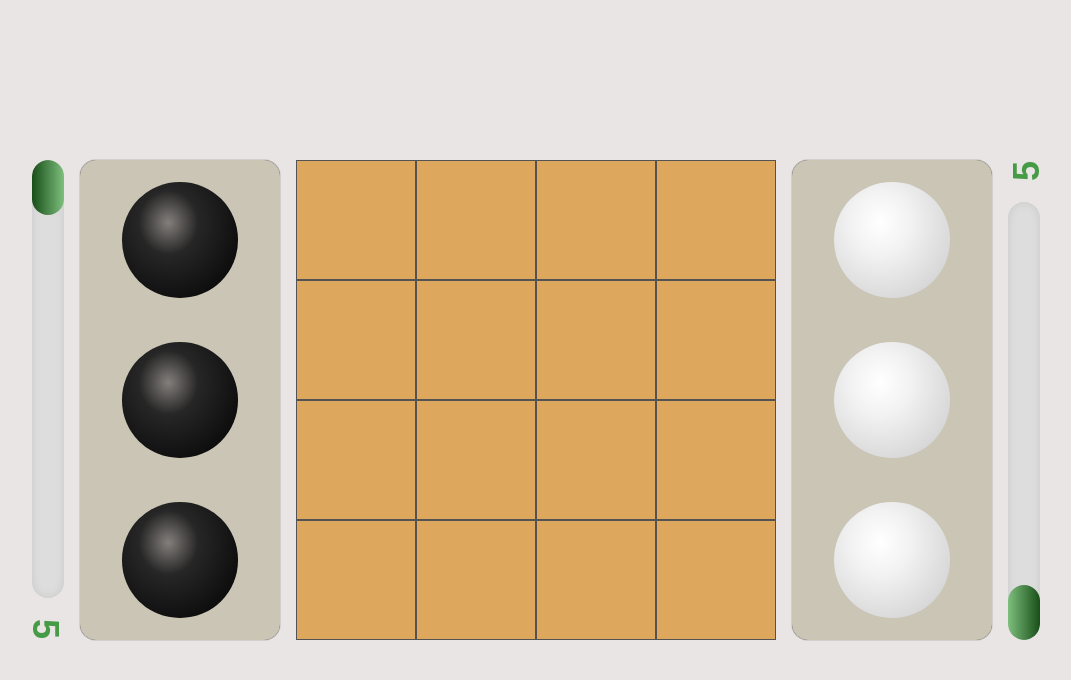
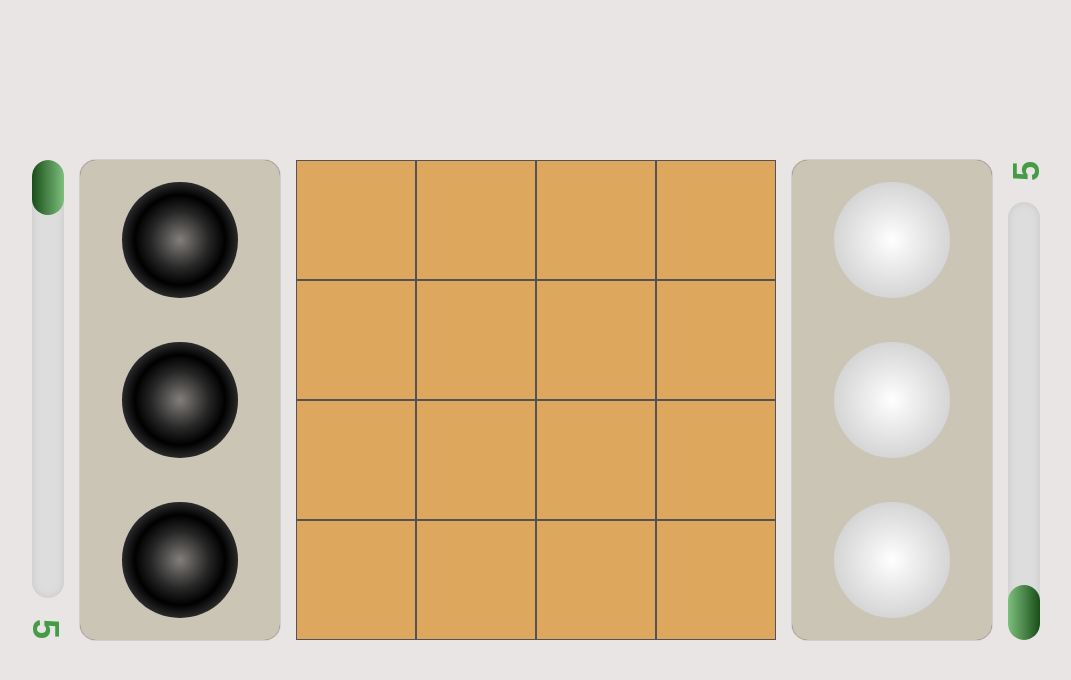
Before and after one commit to johnny031/fungame15, a plain HTML site: page index.html in a window 1280 px wide. Shown: the whole page, without its empty margins (104-1175 px from the left). Drawn offline with nearby package versions, Linux system fonts and the light colour scheme.

Commit message:
adjust piece color

```diff
--- a/style.css
+++ b/style.css
@@ -72,7 +72,7 @@ body {
   width: 96%;
   height: 96%;
   border-radius: 50%;
-  background: radial-gradient( ellipse at 40% 35%, hsl(26, 3%, 50%) 0%, hsl(0, 0%, 15%) 30%, hsl(0, 0%, 0%) 100% );
+  background: radial-gradient( ellipse at 50% 50%, hsl(26, 3%, 50%) 0%, hsl(0, 0%, 15%) 35%, hsl(0, 0%, 0%) 55%, hsl(0, 0%, 47%) 100% );
   position: absolute;
   border: none;
 }
@@ -82,7 +82,7 @@ body {
 }
 
 .piece[data-color="0"] {
-  background: radial-gradient( ellipse at 40% 35%, hsl(0, 0%, 100%) 0%, hsl(0, 0%, 95%) 30%, hsl(0, 0%, 79%) 100% );
+  background: radial-gradient( ellipse at 50% 50%, hsl(0, 0%, 100%) 0%, hsl(0, 0%, 95%) 20%, hsl(0, 0%, 77%) 100% );
 }
 
 .piece[data-size="1"] {
```
